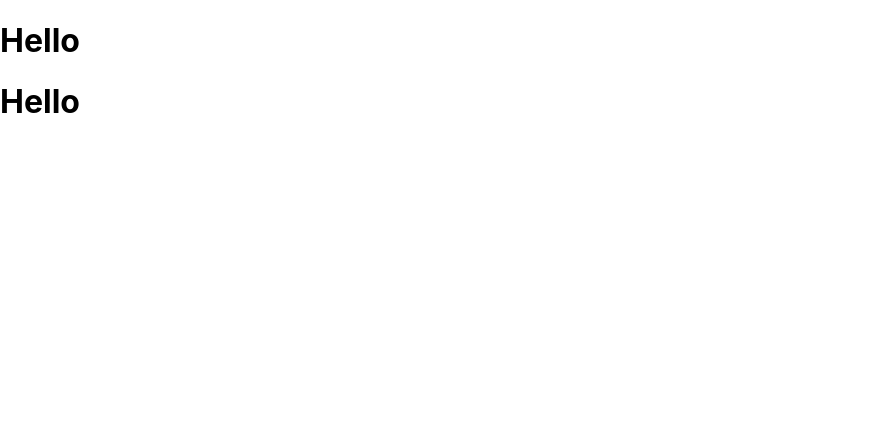
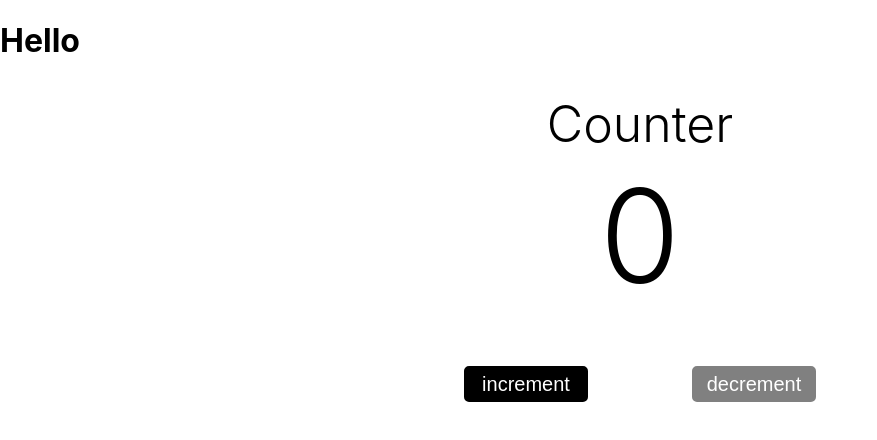
Before and after one commit to EduardM18/React_states, a React (Create React App) app: page / in a window 1280 px wide. Shown: the top 440 px of the page, without its empty margins (0-877 px from the left). Built offline with nearby package versions, Linux system fonts and the light colour scheme.

Commit message:
Finished: Counter

```diff
--- a/src/components/layout_components/main/style.css
+++ b/src/components/layout_components/main/style.css
@@ -0,0 +1,46 @@
+#counter_heading{
+    text-align: center;
+    font-size:50px;
+    font-weight:300;
+}
+#counter_container{
+    display: flex;
+    align-items: center;
+    justify-content: center;
+    flex-direction: column;
+    width:100%;
+}
+#p_counter{
+    font-size:130px;
+    font-weight:300;
+    margin-top:-30px;
+}
+#counter_btns_container{
+    display: flex;
+    align-items: center;
+    justify-content: center;
+    flex-direction: row;
+    column-gap:100px;
+    width:100%;
+    height:40px;
+    margin-top: -80px;
+}
+.counter_btn{
+    width:10%;
+    height:100%;
+    border-radius:7px;
+    background-color:black;
+    border:none;
+    border:2px solid white;
+    color:white;
+    font-size:20px;
+    transition:250ms;
+}
+.counter_btn:hover{
+    cursor: pointer;
+    width:13%;
+    letter-spacing:4px;
+}
+.counter_btn:disabled{
+    background-color:gray;
+}
--- a/src/components/main_components/counter/index.jsx
+++ b/src/components/main_components/counter/index.jsx
@@ -3,12 +3,35 @@ import "./style.css";
 
 
 class Counter extends Component {
-  render(){
-    return (
+  constructor(props){
+    super(props);
+    this.state = {
+      count: 0,
+    };
+  }
+  render() {
+    return(
       <>
-        <h1>Hello</h1>
+        <h1 id="counter_heading">Counter</h1>
+        <div id="counter_container">
+          <p id="p_counter">{this.state.count}</p>
+
+          <div id="counter_btns_container">
+            <button className="counter_btn" onClick={() =>{
+              this.setState({
+                count: this.state.count +1
+              })
+            }}>increment</button>
+
+            <button className="counter_btn" disabled = {this.state.count === 0} onClick={() =>{
+              this.setState({
+                count: this.state.count -1
+              })
+            }}>decrement</button>
+          </div>
+        </div>
       </>
-    );
+    )
   }
 }
 
```
